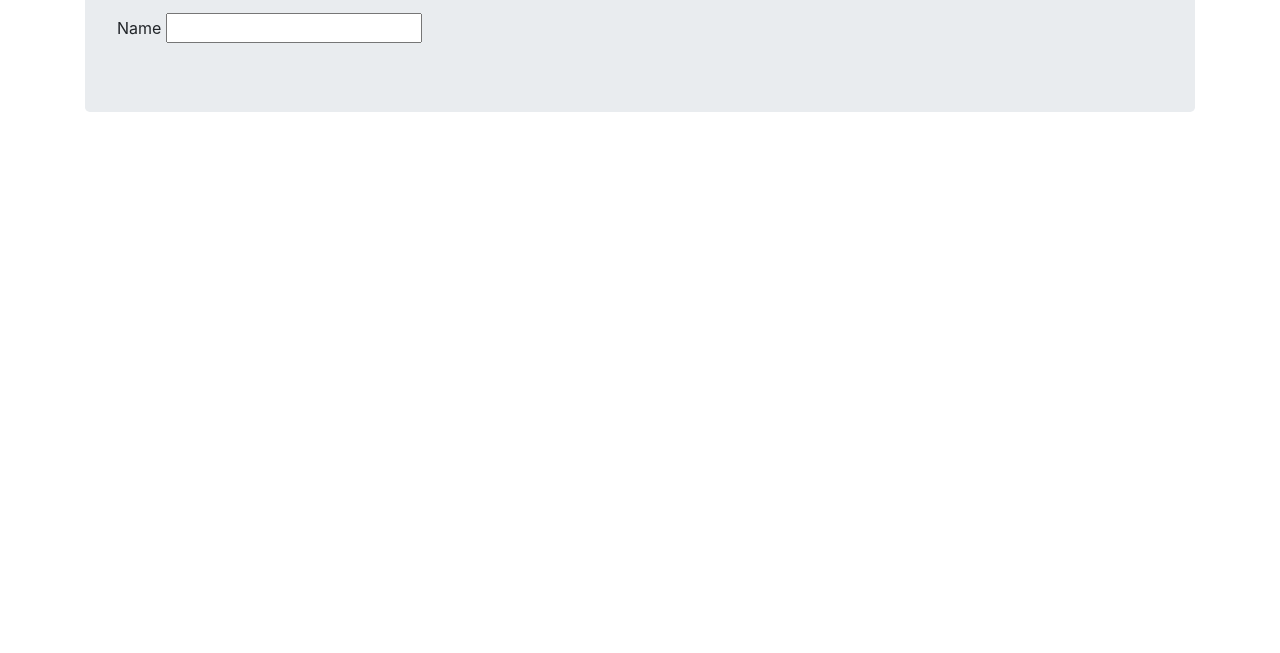
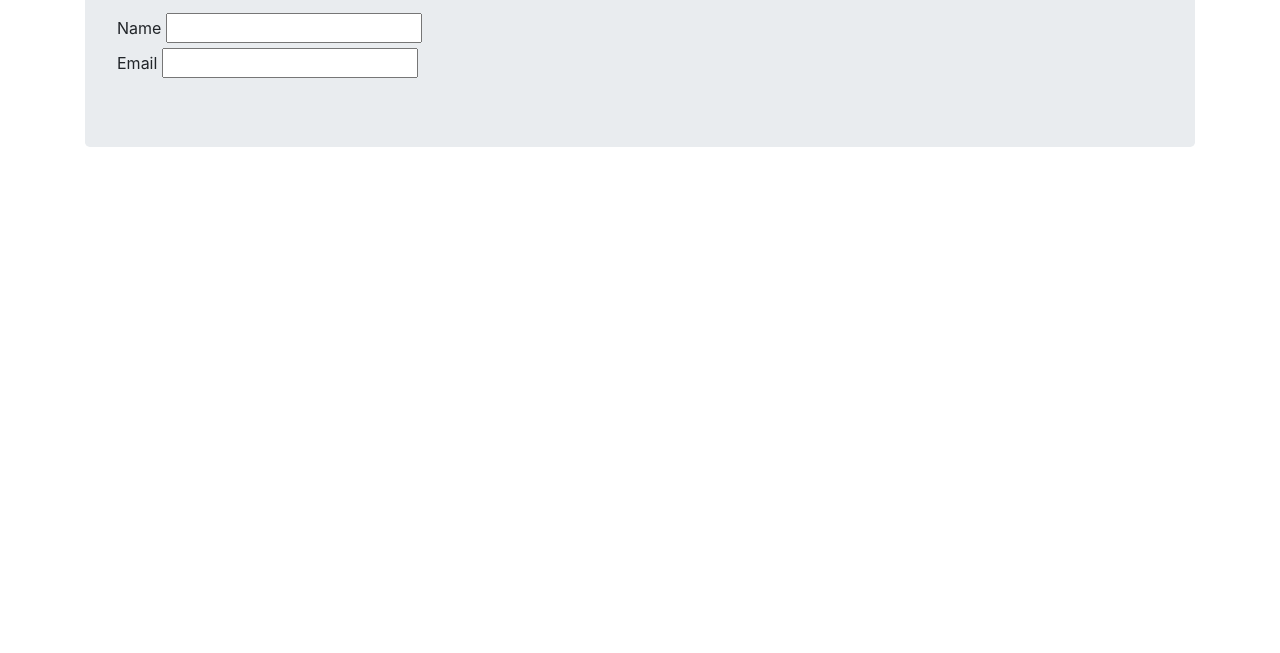
Before and after one commit to fivan18/CV-IUGS, a plain HTML site: page index.html in a window 1280 px wide. Shown: the part 147-800 px from the top of the page. Drawn offline with nearby package versions, Linux system fonts and the light colour scheme.

Commit message:
Steps 5,6

```diff
--- a/index.html
+++ b/index.html
@@ -15,9 +15,13 @@
           <h1 id="title">Survey Form</h1>
           <p id="description">This is a form in order to get enough data in order to access our website!</p>
 
-          <form id="survey-form">
+          <form id="survey-form" type="submit">
             <label for="name">Name </label>
             <input type="text" name="name" id="name" required>
+            <br>
+            <label for="email">Email </label>
+            <input type="email" name="email" id="email" required>
+
           </form>
       </div>
 
```
